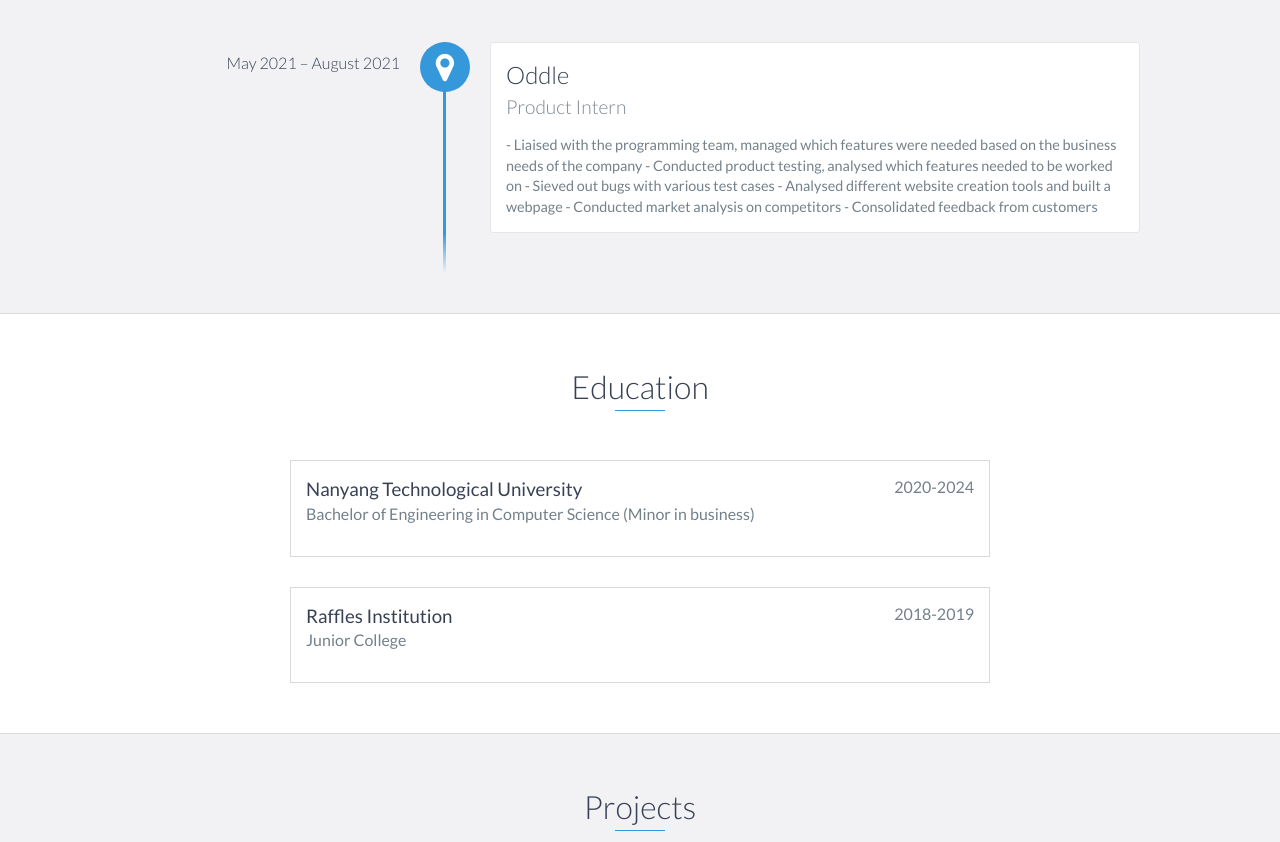
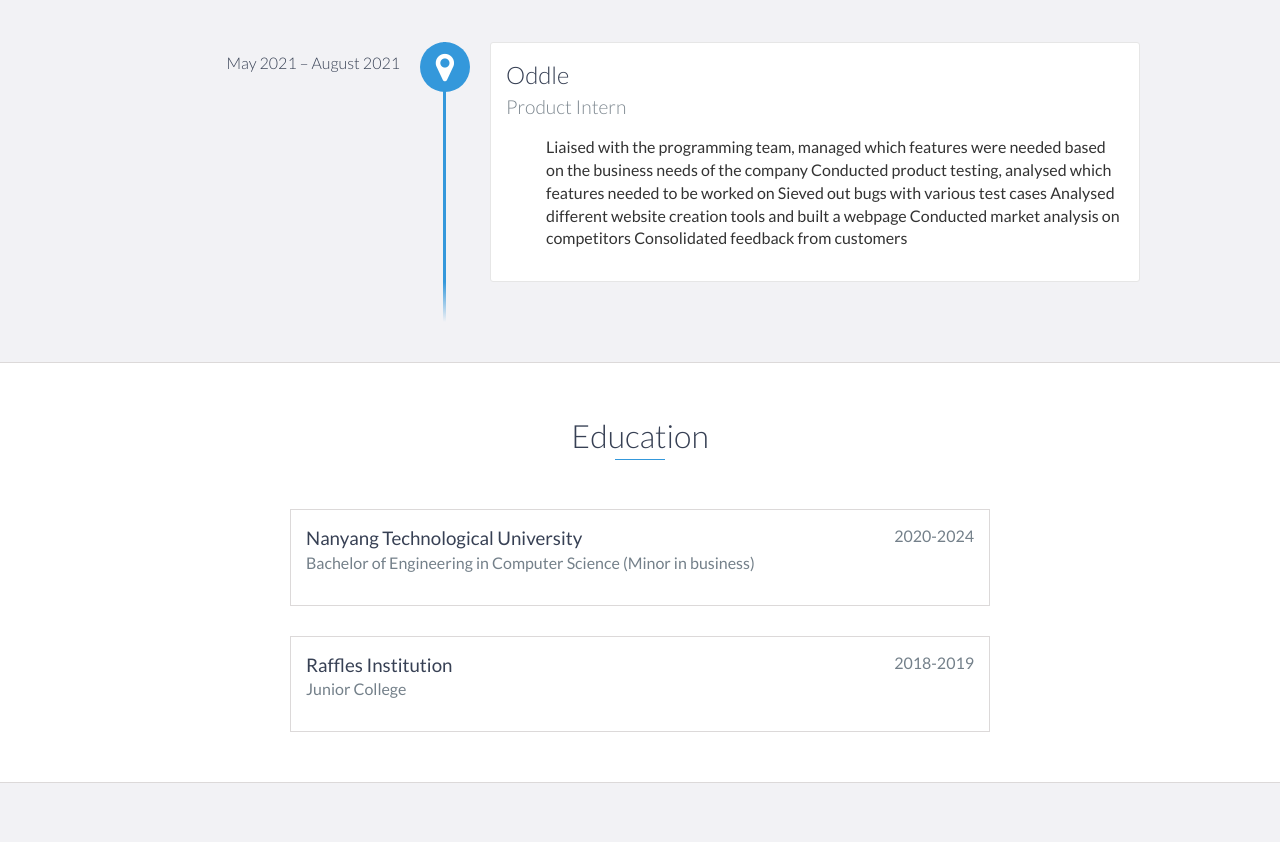
Before and after one commit to karmenclariss/karmenclariss.github.io, a website: page index.html in a window 1280 px wide. Shown: the part 1140-1982 px from the top of the page. Drawn offline with nearby package versions, Linux system fonts and the light colour scheme.

Commit message:
Update index.html

```diff
--- a/index.html
+++ b/index.html
@@ -73,6 +73,7 @@
                 </div>
                 <div class="col-md-8">
                     <p>
+                         <br>
                         The world is ours to create.
                     </p>
                 </div>
@@ -87,14 +88,14 @@
             <div data-date="May 2021 – August 2021">
                 <h3>Oddle</h3>
                 <h4>Product Intern</h4>
-                <p>
-                    - Liaised with the programming team, managed which features were needed based on the business needs of the company
-                    - Conducted product testing, analysed which features needed to be worked on
-                    - Sieved out bugs with various test cases
-                    - Analysed different website creation tools and built a webpage
-                    - Conducted market analysis on competitors
-                    - Consolidated feedback from customers
-                </p>
+                <ul>
+                    <l> Liaised with the programming team, managed which features were needed based on the business needs of the company</l>
+                    <l> Conducted product testing, analysed which features needed to be worked on </l>
+                    <l> Sieved out bugs with various test cases </l>
+                    <l> Analysed different website creation tools and built a webpage </l>
+                    <l> Conducted market analysis on competitors </l>
+                    <l> Consolidated feedback from customers </l>
+                </ul>
             </div>
 
         </div>
```
